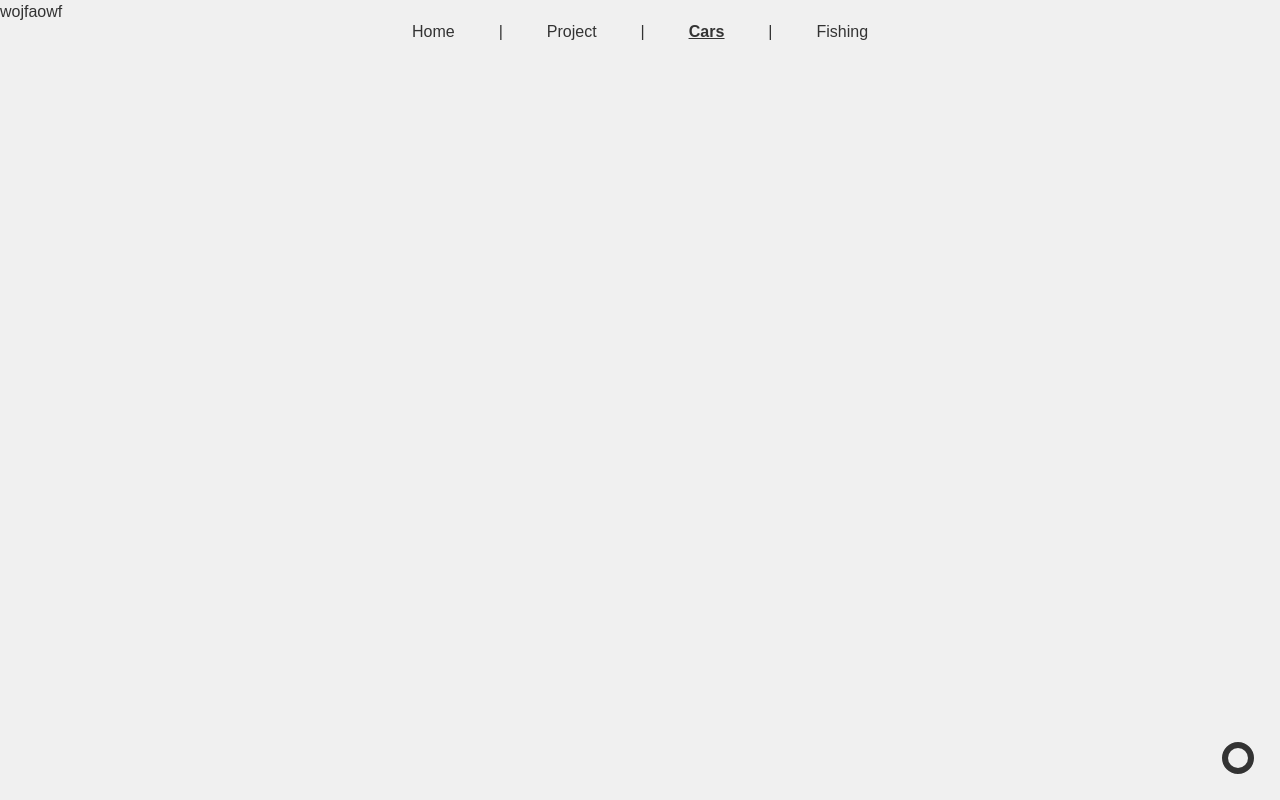
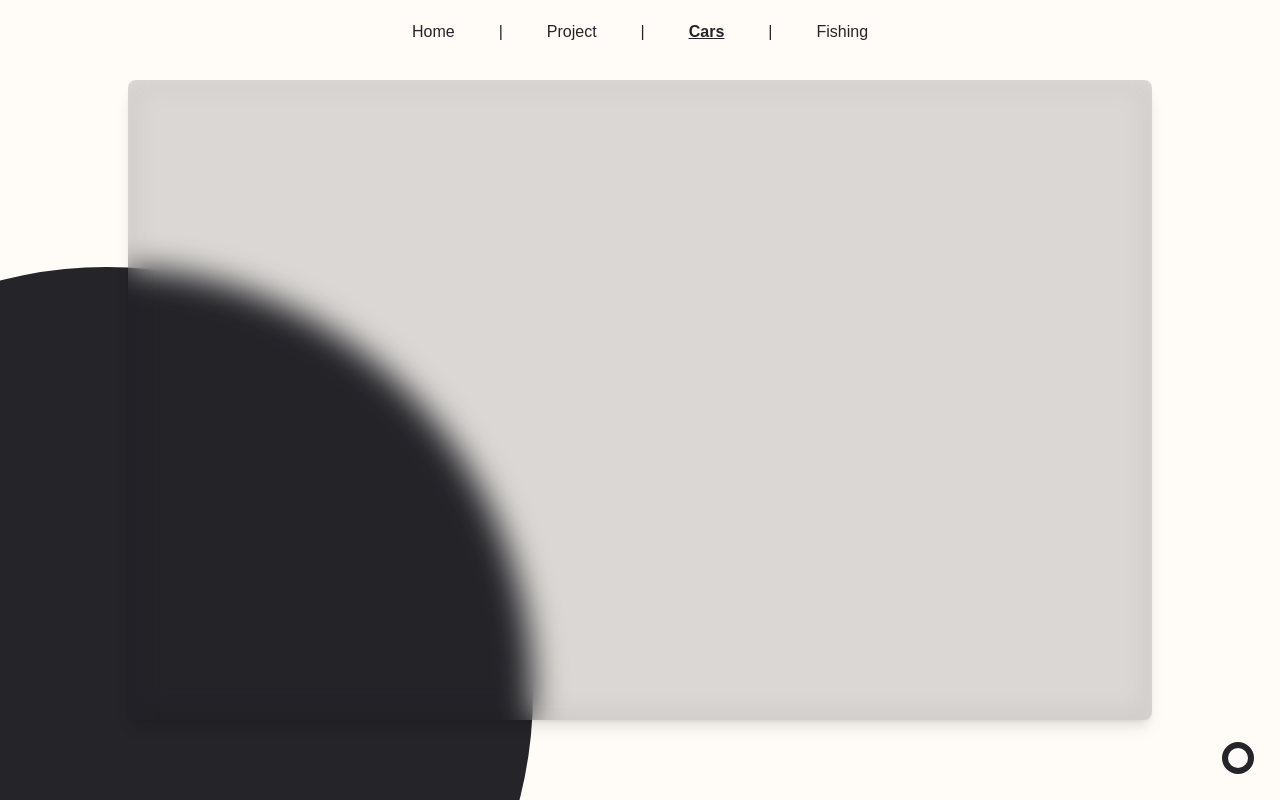
Before and after one commit to klionCH/Prog2, a Next.js app: page /cars in a window 1280 px wide. Built offline with nearby package versions, Linux system fonts and the light colour scheme.

Commit message:
glass card + nav bar fixed

```diff
--- a/src/app/cars/page.js
+++ b/src/app/cars/page.js
@@ -1,5 +1,29 @@
-export default function cars (){
+"use client";
+import { useState, useEffect } from "react";
+
+export default function Cars() {
+    const [showContent, setShowContent] = useState(false);
+
+    // Trigger transition when the page is loaded
+    useEffect(() => {
+        setShowContent(true);
+    }, []);
+
+
     return (
-        <h1 className="text-global">wojfaowf</h1>
-    )
+        <>
+            <div className="min-h-screen flex items-center justify-center">
+                <div
+                    className={`w-[80vw] h-[80vh] card-glass rounded-xl bg-clip-padding backdrop-filter backdrop-blur-lg bg-opacity-10
+                        transition-transform duration-1000 ease-out transform ${
+                        showContent ? "translate-y-0 opacity-100" : "translate-y-80 opacity-0"
+                    }`}>
+                </div>
+            </div>
+
+            <div className="rounded-full w-2/3 aspect-square transition-global-inverse fixed z-[-1] -left-1/4 top-1/3"></div>
+
+
+        </>
+    );
 }
--- a/src/app/components/Navbar.js
+++ b/src/app/components/Navbar.js
@@ -1,79 +1,48 @@
 'use client';
 import Link from 'next/link';  // Import the Link component from Next.js
 import { useState, useEffect } from "react";
+import { usePathname } from 'next/navigation';  // Import to track the pathname
 
 export default function Navbar() {
-    const [isMorphed, setIsMorphed] = useState(false);
-    const [isHome, setIsHome] = useState(true);  // Track if we're on the Home page
-    const [activeTab, setActiveTab] = useState("/");
+    const pathname = usePathname();  // Track the current pathname
+
+    const [isMorphed, setIsMorphed] = useState(pathname !== "/");  // Initialize based on current path
 
     useEffect(() => {
-        setActiveTab(window.location.pathname); // Update the active tab based on the current route
-        if (window.location.pathname === "/") {
-            setIsHome(true);
-            setIsMorphed(false);
-        } else {
-            setIsHome(false);
-            setIsMorphed(true);
-        }
-    }, []);
-
-    const handleNavClick = (path) => {
-        setActiveTab(path);
-        setIsHome(path === "/");
-        setIsMorphed(path !== "/");
-    };
+        // Automatically update morph state based on the current pathname
+        setIsMorphed(pathname !== "/");
+    }, [pathname]);  // Run this effect every time the pathname changes
 
     return (
         <nav
             role="navigation"
-            className={`fixed w-full transition-all duration-500 ease-out-in text-dark dark:text-light ${
-                isMorphed
-                    ? "top-0 h-16 flex items-center justify-center"
-                    : "top-1/2 left-0 right-0 transform -translate-y-1/2 h-24 absolute flex items-center justify-center text-4xl"
-            }`}
+            className={`fixed w-full transition-all duration-500 ease-out-in text-dark dark:text-light ${isMorphed ? "top-0 h-16 flex items-center justify-center" : "top-1/2 left-0 right-0 transform -translate-y-1/2 h-24 absolute flex items-center justify-center text-4xl"}`}
         >
-            <ul className={`flex items-center space-x-4 transition-all duration-500 ease-out-in ${
-                isMorphed
-                    ? "gap-7"
-                    : "gap-10"
-            }`}>
+            <ul className={`flex items-center space-x-4 transition-all duration-500 ease-out-in ${isMorphed ? "gap-7" : "gap-10"}`}>
                 <li
                     key="home"
-                    className={`cursor-pointer hover:underline ${
-                        activeTab === "/" ? "underline font-bold" : ""
-                    }`}
-                    onClick={() => handleNavClick("/")}
+                    className={`cursor-pointer hover:underline ${pathname === "/" ? "underline font-bold" : ""}`}
                 >
                     <Link href="/">Home</Link>
                 </li>
                 <span className="mx-2">|</span>
                 <li
                     key="project"
-                    className={`cursor-pointer hover:underline ${
-                        activeTab === "/project" ? "underline font-bold" : ""
-                    }`}
-                    onClick={() => handleNavClick("/project")}
+                    className={`cursor-pointer hover:underline ${pathname === "/project" ? "underline font-bold" : ""}`}
                 >
                     <Link href="/project">Project</Link>
                 </li>
                 <span className="mx-2">|</span>
                 <li
                     key="cars"
-                    className={`cursor-pointer hover:underline ${
-                        activeTab === "/cars" ? "underline font-bold" : ""
-                    }`}
-                    onClick={() => handleNavClick("/cars")}
+                    className={`cursor-pointer hover:underline ${pathname === "/cars" ? "underline font-bold" : ""}`}
                 >
                     <Link href="/cars">Cars</Link>
                 </li>
                 <span className="mx-2">|</span>
                 <li
                     key="fishing"
-                    className={`cursor-pointer hover:underline ${
-                        activeTab === "/fishing" ? "underline font-bold" : ""
-                    }`}
-                    onClick={() => handleNavClick("/fishing")}
+                    className={`cursor-pointer hover:underline ${pathname === "/fishing" ? "underline font-bold" : ""}`}
                 >
                     <Link href="/fishing">Fishing</Link>
                 </li>
--- a/src/app/fishing/page.js
+++ b/src/app/fishing/page.js
@@ -1,5 +1,33 @@
+"use client";
+import { useState, useEffect } from "react";
+
 export default function fishing (){
+    // eslint-disable-next-line react-hooks/rules-of-hooks
+    const [showContent, setShowContent] = useState(false);
+
+    // Trigger transition when the page is loaded
+    // eslint-disable-next-line react-hooks/rules-of-hooks
+    useEffect(() => {
+        setShowContent(true);
+    }, []);
+
     return (
-        <h1 className="text-global">fishing</h1>
-    )
+        <>
+            <div className="min-h-screen flex items-center justify-center">
+                {/* Glassmorphism effect container */}
+                <div
+                    className={`w-[80vw] h-[80vh] card-glass rounded-xl bg-clip-padding backdrop-filter backdrop-blur-lg bg-opacity-10
+                        transition-transform duration-1000 ease-out transform ${
+                        showContent ? "translate-y-0 opacity-100" : "translate-y-80 opacity-0"
+                    }`}>
+                    {/* Content */}
+                </div>
+            </div>
+
+            {/* Background circle */}
+            <div className="rounded-full w-2/3 aspect-square transition-global-inverse fixed z-[-1] -left-1/4 top-1/3"></div>
+
+
+        </>
+    );
 }
--- a/src/app/globals.css
+++ b/src/app/globals.css
@@ -27,3 +27,11 @@ body {
 .transition-global {
   @apply bg-light dark:bg-dark transition-colors duration-300;
 }
+
+.transition-global-inverse {
+  @apply bg-dark dark:bg-light transition-colors duration-300;
+}
+
+.card-glass {
+  @apply bg-dark dark:bg-light bg-opacity-15 dark:bg-opacity-15 shadow-lg dark:shadow-none rounded-lg drop-shadow-lg;
+}
--- a/src/app/layout.js
+++ b/src/app/layout.js
@@ -1,4 +1,4 @@
-`use client`;
+"use client";
 import { Geist, Geist_Mono } from "next/font/google";
 import Link from "next/link";
 import "./globals.css";
@@ -15,31 +15,21 @@ const geistMono = Geist_Mono({
     subsets: ["latin"],
 });
 
-export const metadata = {
-    title: "My App",
-    description: "An awesome app built with Next.js",
-};
 
 export default function RootLayout({ children }) {
     return (
         <html lang="en">
-        <body
-            className={`${geistSans.variable} ${geistMono.variable} antialiased transition-global`}
-        >
+        <body className={`${geistSans.variable} ${geistMono.variable} antialiased transition-global`}>
         <div className="min-h-screen flex flex-col">
-
-                <Navbar/>
-
+            <Navbar className="z-0"/>
             <main className="flex-grow">
                 {children}
+
             </main>
         </div>
-
         <footer className="fixed bottom-0 left-0 w-full flex items-center justify-end p-6">
-            <ThemeToggle/>
+            <ThemeToggle />
         </footer>
-
-
         </body>
         </html>
     );
--- a/tailwind.config.mjs
+++ b/tailwind.config.mjs
@@ -12,8 +12,8 @@ export default {
         'colors': 'background-color, border-color, color, fill, stroke',
       },
       colors: {
-        "light": "#f0f0f0",
-        "dark": "#333",
+        "light": "#FFFBF6",
+        "dark": "#242429",
       },
     },
   },
```
